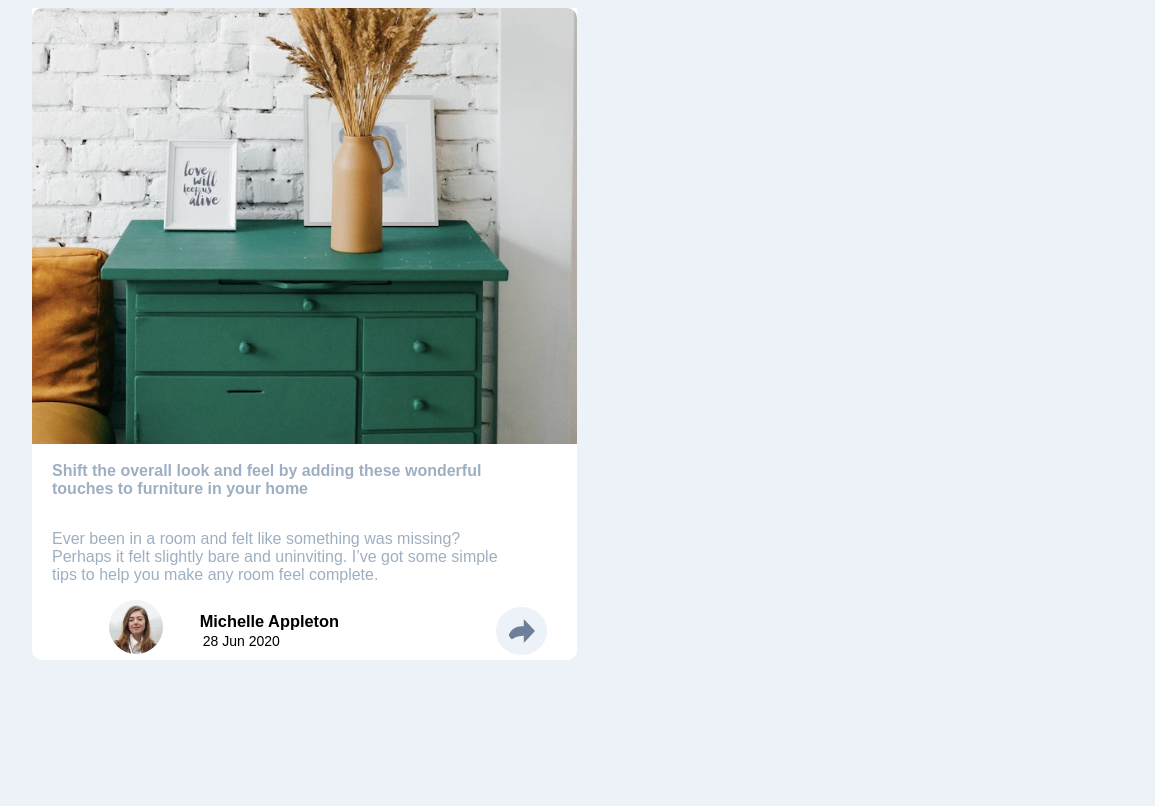
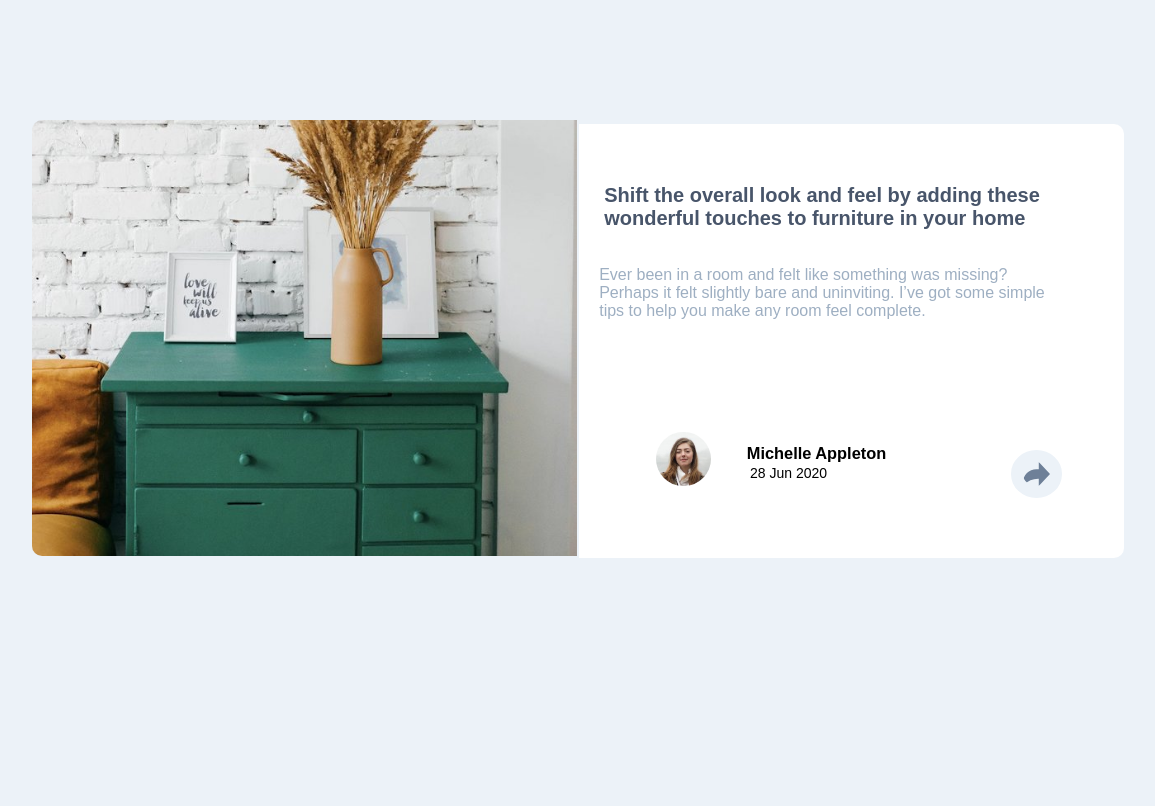
Before and after one commit to ShaunPour/article-preview-component-redux, a plain HTML site: page index.html in a window 1536 px wide. Shown: the whole page, without its empty margins (184-1339 px from the left). Drawn offline with Linux system fonts and the light colour scheme.

Commit message:
desktop viewport done

```diff
--- a/css/style.css
+++ b/css/style.css
@@ -145,3 +145,42 @@ main {
         left: 13em;
     }
 }
+
+@media (min-width: 1440px) {
+    .lower-txt-div {
+        background-color: #fff;
+        position: relative;
+        bottom: 21.1em;
+        height: 82%;
+        left: 34.2em;
+        border-radius: 0 10px 10px 0;
+    }
+
+    main {
+        background-color: initial;
+    }
+
+    .drawer-img {
+        border-radius: 10px 0 0 10px;
+        position: relative;
+        top: 7em;
+    }
+
+    .title {
+        font-size: 20px;
+        color: hsl(217, 19%, 35%);
+    }
+
+    .txt {
+        font-size: 16px;
+    }
+
+    .user-div {
+        top: 6em;
+    }
+
+    .share {
+        bottom: 2.5em;
+        left: 27em;
+    }
+}
```
Also changed, not shown: index.html (+0 -1 lines).
